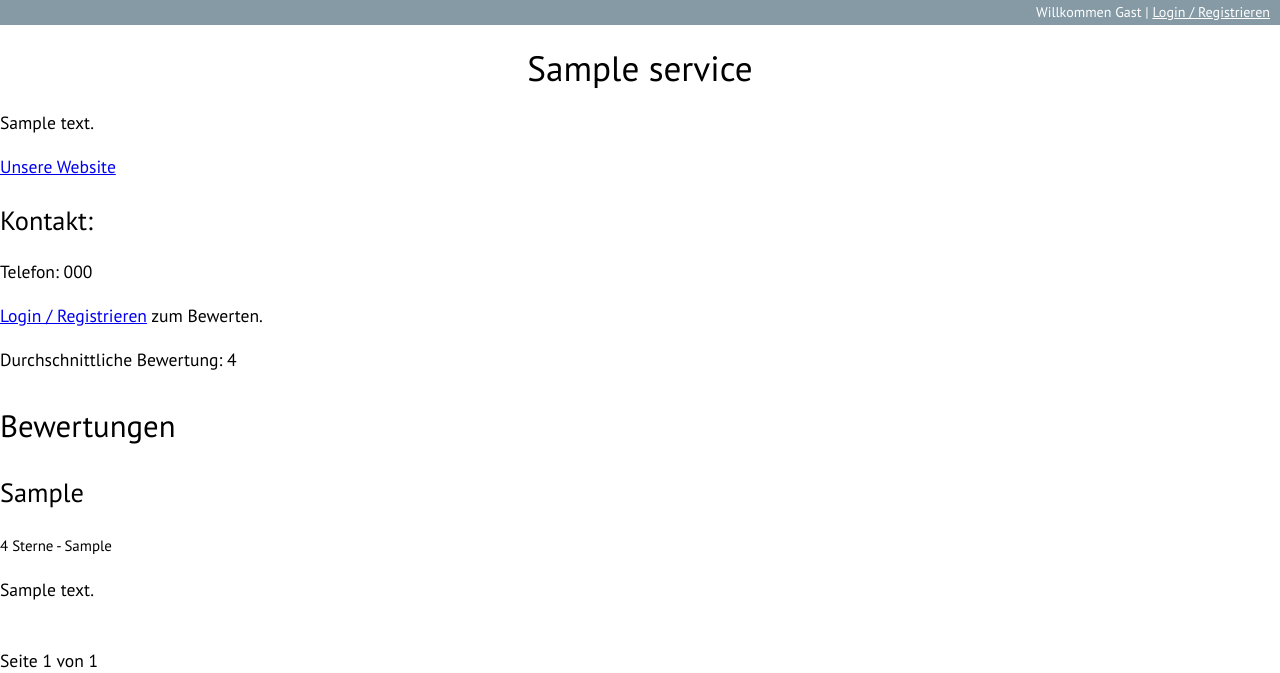
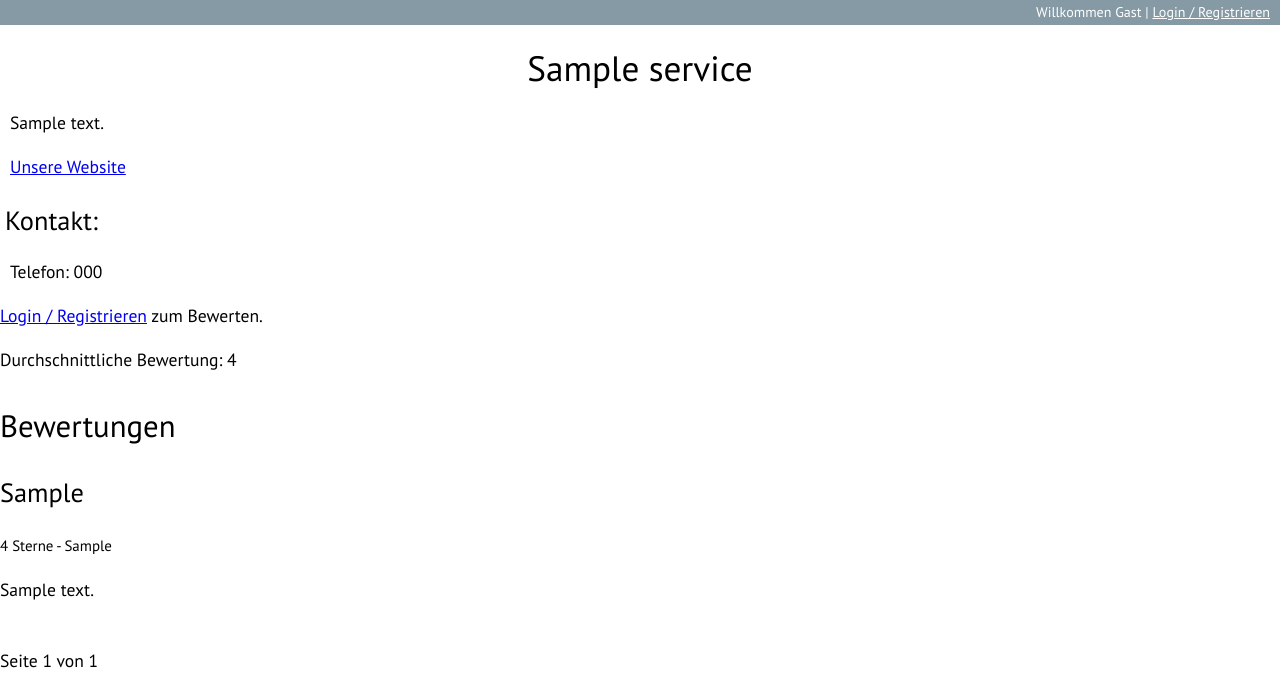
Before and after one commit to sulami/strugz, a Django app: template templates/services/service.html in a window 1280 px wide. Shown: the part 333-1006 px from the top of the page. Run offline with Django 3.2, Linux system fonts and the light colour scheme; the template is opened without the code that fills it: most values are stand-ins (such as "Sample title", 1, 10 or a date in 2020).

Commit message:
indent some stuff

```diff
--- a/static/nd-style.css
+++ b/static/nd-style.css
@@ -189,6 +189,12 @@ ol#search-results li a {
 div#pagination {
     text-align: center;
 }
+h3.indent {
+    padding-left: 5px;
+}
+div.indent, p.indent {
+    padding-left: 10px;
+}
 #footer
 {
     background: rgb(37,43,47);
--- a/templates/services/service.html
+++ b/templates/services/service.html
@@ -4,9 +4,12 @@
 
 {% block content %}
     <h1 class="center">{{ service }}</h1>
-    </p>{{ service.desc }}</p>
-    <a href="{{ service.website }}" target="new">Unsere Website</a>
-    <br>
+    <div class="indent">
+        <p>
+            {{ service.desc }}
+        </p>
+        <a href="{{ service.website }}" target="new">Unsere Website</a>
+    </div>
     {% if contact == 0 %}
     <form action="." method="POST">
         {% csrf_token %}
@@ -14,8 +17,8 @@
         <input type="submit" />
     </form>
     {% else %}
-        <h3>Kontakt:</h3>
-        Telefon: {{ service.tel }}
+        <h3 class="indent">Kontakt:</h3>
+        <p class="indent">Telefon: {{ service.tel }}</p>
     {% endif %}
     {% if user.is_authenticated %}
         <p>
```
